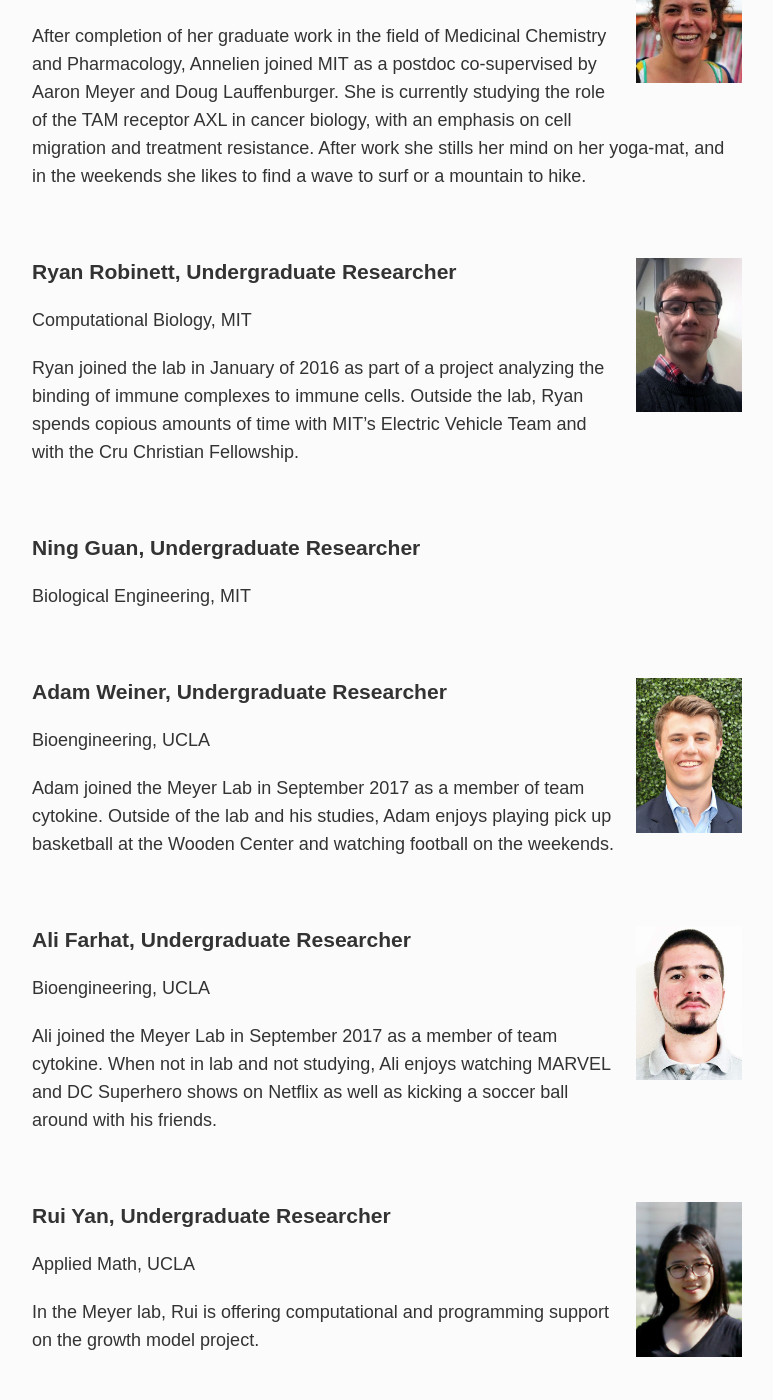
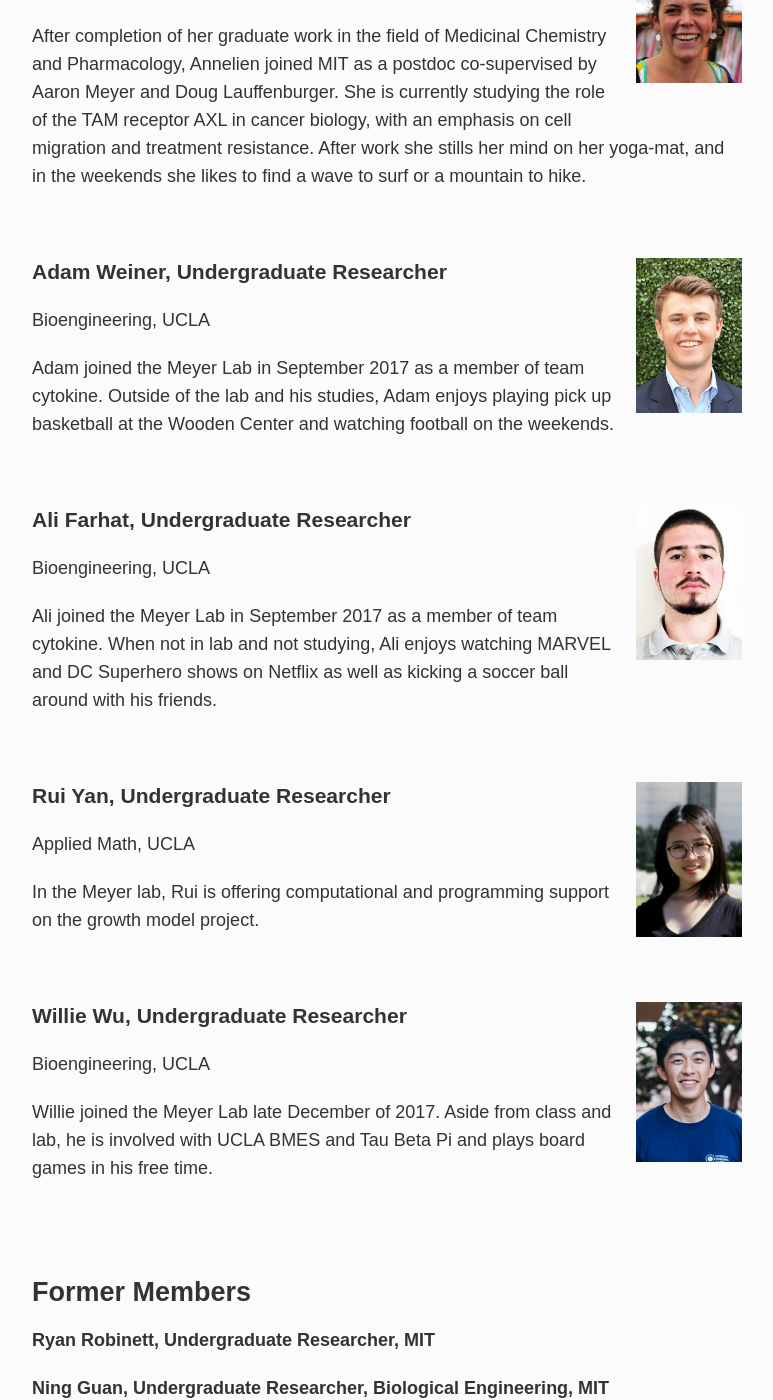
Before and after one commit to meyer-lab/asmlab.org, a Jekyll site: the page built from team/index.md, in a window 1280 px wide and 1400 px high, scrolled down 1890 px. Shown: the whole window, without its empty margins (253-1026 px from the left). Built offline with Jekyll 4.4.1, drawn with Linux system fonts in a browser that asks for light colours; some web fonts are replaced.

Commit message:
Changes to membership

```diff
--- a/team/index.md
+++ b/team/index.md
@@ -40,20 +40,6 @@ After completion of her graduate work in the field of Medicinal Chemistry and Ph
 
 <br />
 
-<div class="span_2 right"><img src="/public/photos/rrobinett.jpg" width="120px" alt="Ryan's picture" /></div>
-
-### Ryan Robinett, Undergraduate Researcher
-Computational Biology, MIT
-
-Ryan joined the lab in January of 2016 as part of a project analyzing the binding of immune complexes to immune cells. Outside the lab, Ryan spends copious amounts of time with MIT’s Electric Vehicle Team and with the Cru Christian Fellowship.
-
-<br />
-
-### Ning Guan, Undergraduate Researcher
-Biological Engineering, MIT
-
-<br />
-
 <div class="span_2 right"><img src="/public/photos/aweiner.jpg" width="120px" alt="Adam's picture" /></div>
 
 ### Adam Weiner, Undergraduate Researcher
@@ -80,10 +66,23 @@ Applied Math, UCLA
 In the Meyer lab, Rui is offering computational and programming support on the growth model project.
 
 <br />
+
+<div class="span_2 right"><img src="/public/photos/wwu.jpg" width="120px" alt="Willie's picture" /></div>
+
+### Willie Wu, Undergraduate Researcher
+Bioengineering, UCLA
+
+Willie joined the Meyer Lab late December of 2017. Aside from class and lab, he is involved with UCLA BMES and Tau Beta Pi and plays board games in his free time.
+
+<br />
 <br />
 
 
 # Former Members
+
+#### Ryan Robinett, Undergraduate Researcher, MIT
+
+#### Ning Guan, Undergraduate Researcher, Biological Engineering, MIT
 
 #### Simin Manole, Technical Assistant, MIT
 
```
